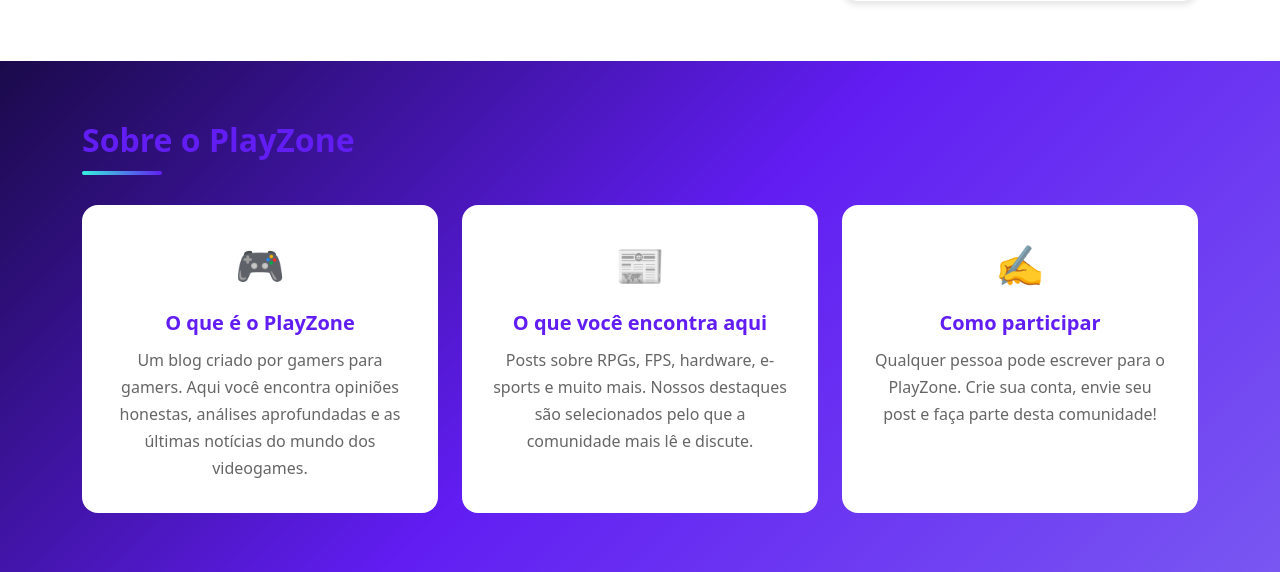
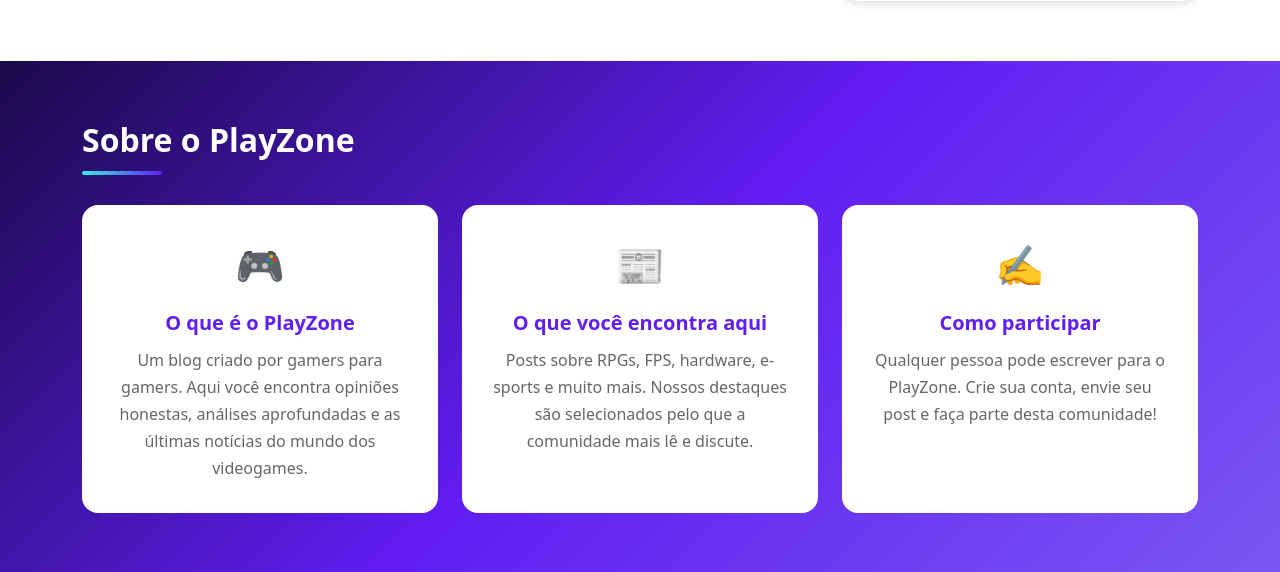
Before and after one commit to dreamlab75-arch/BlogPlayZone-MVC, a PHP site: page / in a window 1280 px wide. Shown: the part 1189-1761 px from the top of the page. Run offline with PHP 8.4, Linux system fonts and the light colour scheme; data comes from the database, SQL or seed files in the repository; both versions use the stored data as it was after the commit.

Commit message:
ultimo commit

```diff
--- a/src/Views/pages/home.php
+++ b/src/Views/pages/home.php
@@ -118,7 +118,7 @@ function tempoPosts(string $data): string {
   padding: 60px 0;
   margin-top: 60px;">
   <div class="container">
-    <h2 class="section-title section-title--light">Sobre o PlayZone</h2>
+    <h2 class="section-title section-title--light" style="color: white">Sobre o PlayZone</h2>
     <div class="row g-4">
       <div class="col-md-4"><div class="sobre-card"><div class="sobre-icon">🎮</div><h5>O que é o PlayZone</h5><p>Um blog criado por gamers para gamers. Aqui você encontra opiniões honestas, análises aprofundadas e as últimas notícias do mundo dos videogames.</p></div></div>
       <div class="col-md-4"><div class="sobre-card"><div class="sobre-icon">📰</div><h5>O que você encontra aqui</h5><p>Posts sobre RPGs, FPS, hardware, e-sports e muito mais. Nossos destaques são selecionados pelo que a comunidade mais lê e discute.</p></div></div>
```
Also changed, not shown: banco.db.
